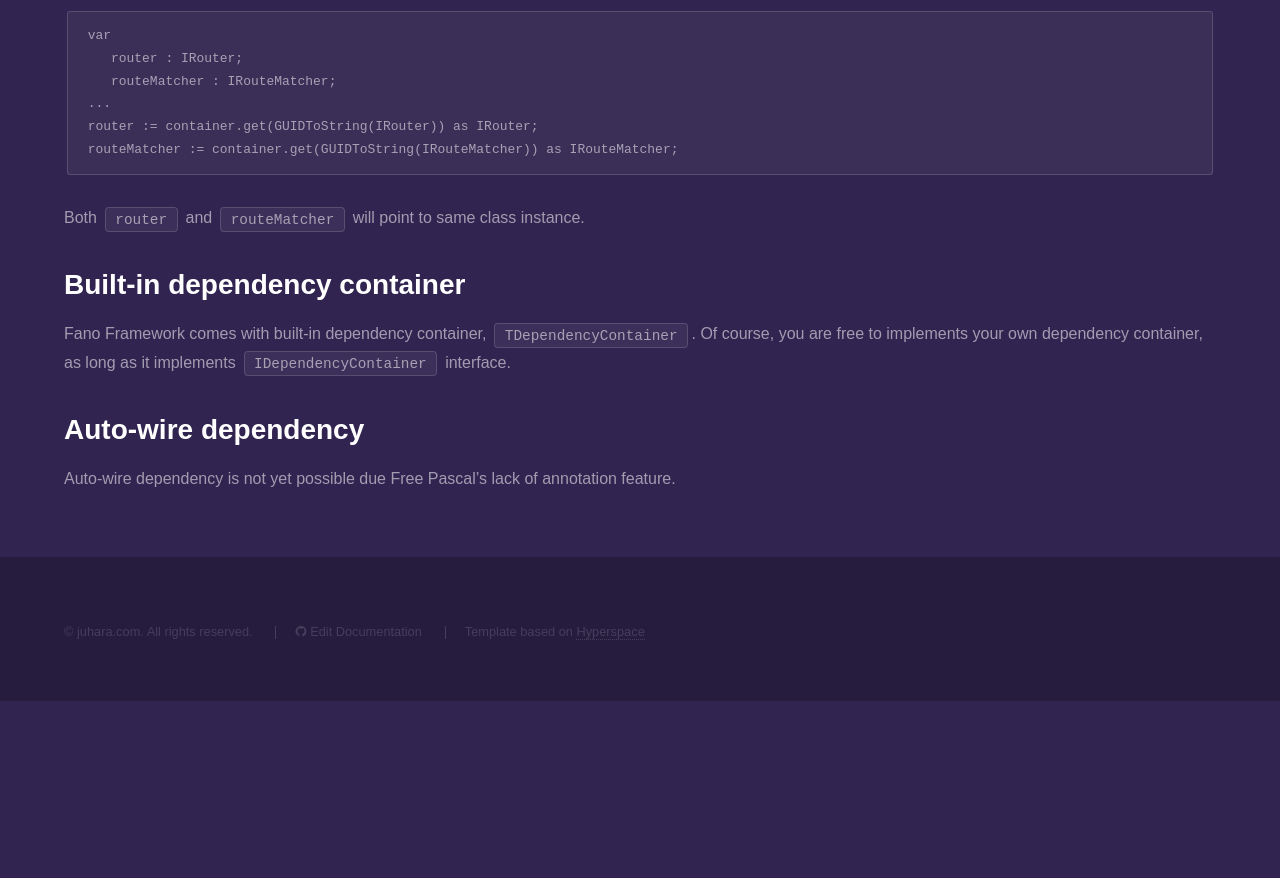
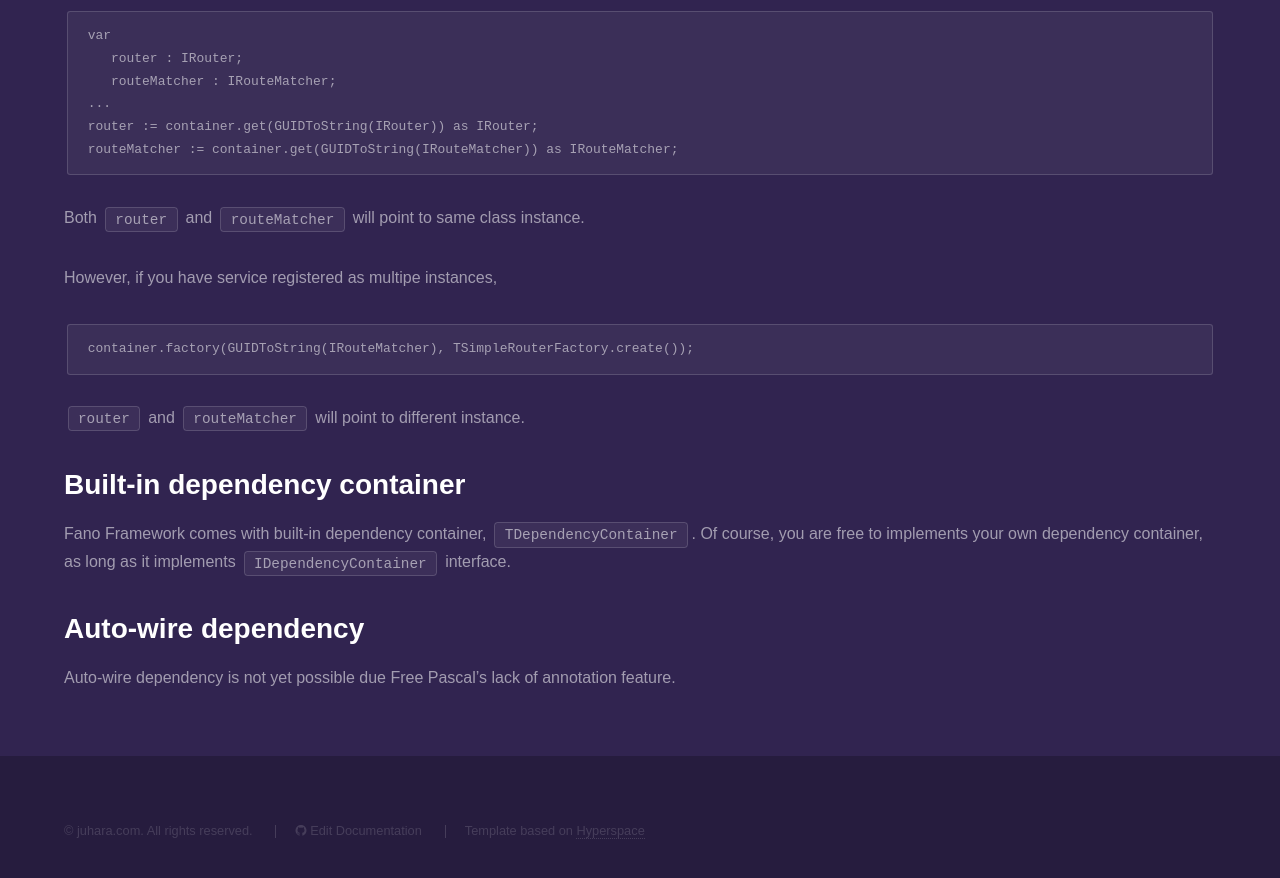
Before and after one commit to fanoframework/fanoframework.github.io, a Jekyll site: the page built from dependency-container/index.md, in a window 1280 px wide and 900 px high, scrolled down 3687 px. Shown: the top 878 px of the window. Built offline with Jekyll 4.4.1, drawn with Linux system fonts in a browser that asks for light colours; our own code applies the rules of GitHub Pages for plain Markdown files; before the commit the page ends 4388 px from its top, so only the background shows below that.

Commit message:
explain content more clear

````diff
--- a/dependency-container/index.md
+++ b/dependency-container/index.md
@@ -151,6 +151,16 @@ routeMatcher := container.get(GUIDToString(IRouteMatcher)) as IRouteMatcher;
 
 Both `router` and `routeMatcher` will point to same class instance.
 
+
+However, if you have service registered as multipe instances,
+
+```
+container.factory(GUIDToString(IRouteMatcher), TSimpleRouterFactory.create());
+```
+
+`router` and `routeMatcher` will point to different instance.
+
+
 ## Built-in dependency container
 
 Fano Framework comes with built-in dependency container, `TDependencyContainer`.
````
